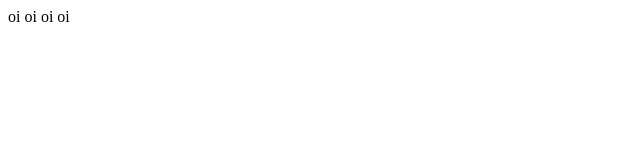
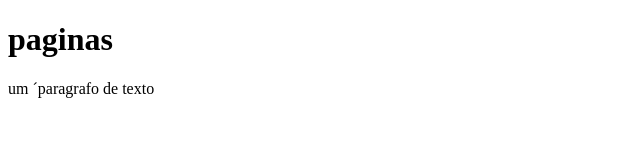
Before and after one commit to ricardoolivio/ricardoolivio.github.io, a plain HTML site: page index.html in a window 1280 px wide. Shown: the whole page, without its empty margins (0-640 px from the left). Drawn offline with Linux system fonts and the light colour scheme.

Commit message:
adicionada ao html

```diff
--- a/index.html
+++ b/index.html
@@ -1,11 +1,15 @@
+<!doctype html>
+
 <html>
 <head>
+
+<title> minha primeira pagina </title>
 
 </head>
 
 <body>
-
-oi oi oi oi
+<h1> paginas </h1>
+ <p> um ´paragrafo de texto </p>
 
 </body>
 
```
